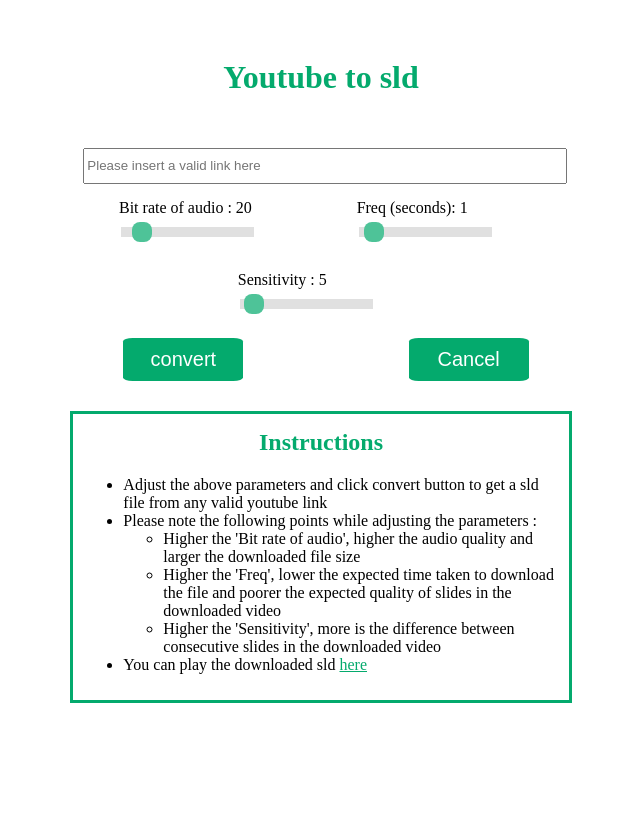
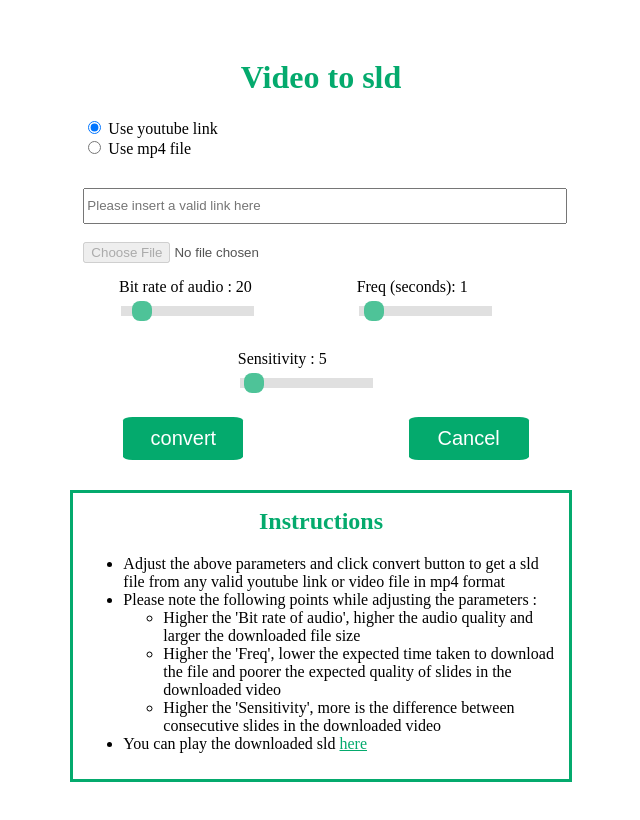
Before and after one commit to Ramanathi/converter, a Django app: page /mp42sld/ in a window 1280 px wide. Shown: the whole page, without its empty margins (319-959 px from the left). Before the commit the page ends 703 px from the top, so only its background shows below. Run offline with Django 3.2, Linux system fonts and the light colour scheme; some libraries are stand-ins or nearby versions.

Commit message:
final changes

```diff
--- a/mp42sld/forms.py
+++ b/mp42sld/forms.py
@@ -7,3 +7,4 @@
     sensitivity = forms.DecimalField(min_value=1, max_value=100)
     title = forms.CharField(max_length=100)
     # intensity = forms.DecimalField(min_value=1, max_value=255)
+    file = forms.FileField()
--- a/mp42sld/templates/mp42sld/home.html
+++ b/mp42sld/templates/mp42sld/home.html
@@ -14,11 +14,50 @@
   <main>
     <div class="top">
       {% block content %}
-      <h1 class="heading">Youtube to sld</h1>
-      <form method="post" id="form1" style="width: 40%;">
+      <h1 class="heading">Video to sld</h1>
+      <script>
+          document.getElementById("myfile").disabled = true;
+          function hide_link_input(x) {
+            if (x.checked) {
+                document.getElementById("link").disabled = true;
+                document.getElementById("myfile").disabled = false;
+            }
+            }
+
+            function hide_file_input(x) {
+            if (x.checked) {
+                document.getElementById("myfile").disabled = true;
+                document.getElementById("link").disabled = false;
+            }
+ }
+      </script>
+      <script>
+        function fileValidation() {
+            var fileInput =
+                document.getElementById('myfile');
+
+            var filePath = fileInput.value;
+
+            // Allowing file type
+            var allowedExtensions = /(\.mp4)$/i;
+
+            if (!allowedExtensions.exec(filePath)) {
+                alert('Invalid file type, only mp4 formats are allowed');
+                fileInput.value = '';
+                return false;
+            }
+        }
+    </script>
+      <form method="post" id="form1" style="width: 40%;" enctype="multipart/form-data">
         {% csrf_token %}
-        <input id="link" class="convert_input" type="text" name="link" placeholder="Please insert a valid link here">
+        <input type="radio" onchange="hide_file_input(this)" name="aorb" checked> <label> Use youtube link </label>
+        <br>
+        <input type="radio" onchange="hide_link_input(this)" name="aorb"> <label> Use mp4 file </label>
+        <div id = "A"><input id="link" class="convert_input" type="text" name="link" placeholder="Please insert a valid link here"></div>
+        <br>
+        <div id = "B" ><input type="file" id="myfile" name="myfile" onchange="fileValidation()" disabled></div>
         <input id="title" type="text" name="title" value="{{ title }}" hidden>
+        <!-- <input id="title" type="text" name="title" value="{{ done }}" hidden> -->
         <div class = "options">
           <div class = "option">
             <label>Bit rate of audio : </label> <span id="br">20</span>
@@ -62,13 +101,25 @@
           </div>
         </div>
         <!-- {{ form }} -->
+        <script>
+          function fun(){
+            document.getElementById('notice').style.display = "block";
+          }
+        </script>
         <div>
+
+          {% if done %}
+          <div style="margin-left: 35%; margin-right: 35%;">
+            <button id = "download" class="button" name="download" type="submit"><span>Download</span></button>
+          </div>
+          {% else %}
           <div style="float: left; ">
-            <button id = "convert" class="button" name="convert" type="submit" ><span>convert</span></button>
+            <button id = "convert" class="button" name="convert" type="submit" onclick="fun()"><span>convert</span></button>
           </div>
           <div style="float: right; margin-right: 50px;">
             <button id = "stop" class="button" name="cancel" type="submit" ><span>Cancel</span></button>
           </div>
+          {% endif %}
         </div>
 
 
@@ -76,7 +127,7 @@
 
       </form>
 
-
+      <meta id="my-data" data-duration="{{ duration }}" >
       <div  id="progress" style = "display:none ; font-size: 20px;">
         <style>
           .loading::after {
@@ -97,10 +148,23 @@
         </style>
         <div class="loading">Processing</div>
       </div>
+
+      <script>
+        var d = new Date()
+        var djangoData = Number($('#my-data').duration());
+        var hr = d.getHours()+djangoData/3600
+        var min = d.getMinutes()+ ((djangoData % 3600) / 60)
+
+        document.getElementById('para').innerHTML = "Please check out at" + String(hr) + " hrs : "+String(min)+" min, you can download when the download button appears"
+
+      </script>
+      <div id="notice" style="display:none;">
+        <p id="para">Please check out after sometime, download button will be appear after file is ready</p>
+      </div>
       <div class="instructions" >
         <h2 class="heading" style="margin-top: 5px;">Instructions</h2>
         <ul>
-          <li>Adjust the above parameters and click convert button to get a sld file from any valid youtube link</li>
+          <li>Adjust the above parameters and click convert button to get a sld file from any valid youtube link or video file in mp4 format</li>
           <li>Please note the following points while adjusting the parameters :</li>
           <ul style="list-style-type:circle; list-style: #04AA6D;">
             <li>Higher the 'Bit rate of audio', higher the audio quality and larger the downloaded file size  </li>
@@ -108,7 +172,7 @@
             <!-- <li>Higher the 'Intensity threshold', more is the difference between consecutive slides</li> -->
             <li>Higher the 'Sensitivity', more is the difference between consecutive slides in the downloaded video</li>
           </ul>
-          <li>You can play the downloaded sld <a style="color: #04AA6D;" href="slidecast.github.io">here</a></li>
+          <li>You can play the downloaded sld <a style="color: #04AA6D;" href="https://slidecast.github.io/" target="_blank">here</a></li>
         </ul>
       </div>
 
--- a/mp42sld/views.py
+++ b/mp42sld/views.py
@@ -13,16 +13,6 @@
 import os
 from django.http.response import HttpResponse
 import time
-from wsgiref.util import FileWrapper
-from django.http import StreamingHttpResponse
-
-class FileDeleteWrapper(FileWrapper):
-    def __init__(self, filepath, *args, **kwargs):
-        self.filepath = filepath
-        super(FileDeleteWrapper, self).__init__(*args, **kwargs)
-
-    def __del__(self, *args, **kwargs):
-        os.remove(self.filepath)
 
 
 def return_flag(title, file):
@@ -54,9 +44,6 @@
     v = abs(f_int-f1_int)
 
     num = sum(sum((v > intensity_threshold) * np.ones(v.shape)))
-    # if (f==f1).all():
-    #     print(v)
-    #     print((v>intensity_threshold)*v)
 
 
     if num > (f.shape[0]*f.shape[1]*sensitivity)/100:
@@ -92,12 +79,26 @@
     # img.show()
     return t, prev_frame, imageList
 
-def read_frames(f, intensity_threshold, sensitivity, freq, title):
+def rescale_frame(frame_input):
+    if frame_input.shape[0] > 480 :
+        percent = 480/frame_input.shape[0]
+        width = int(frame_input.shape[1] * percent)
+        height = int(frame_input.shape[0] * percent)
+        dim = (width, height)
+        return cv2.resize(frame_input, dim, interpolation=cv2.INTER_AREA)
+    else:
+        return frame_input
+
+def read_frames(f, intensity_threshold, sensitivity, freq, title, is_link):
 
     #get the video url
-    url = f.get('url',None)
+    if is_link:
+        url = f.get('url',None)
+        cap = cv2.VideoCapture(url)
+    else:
+        cap = cv2.VideoCapture(f)
     # open url with opencv
-    cap = cv2.VideoCapture(url)
+
     fps = cap.get(cv2.CAP_PROP_FPS)
 
     # check if url was opened
@@ -124,6 +125,7 @@
                 t, prev_frame, imageList = save_image(t, s, prev_frame, imageList)
                 break
 
+            frame = rescale_frame(frame)
             # display frame
             # cv2.imshow('frame', frame)
 
@@ -156,7 +158,6 @@
     if not canceled(title):
         pdf_gen(imageList, title)
     else:
-        rmfiles(title)
         return
 
     # keyboard actions
@@ -164,22 +165,18 @@
         with open(title+"/keyboard.json", 'w') as f:
             json.dump(key_actions, f)
     else:
-        rmfiles(title)
         return
 
     #metadata
     if not canceled(title):
         with open(title+"/metadata", 'w') as f:
-            json.dump({"width":shape[0],"height":shape[1]}, f)
+            json.dump({"width":shape[1],"height":shape[0]}, f)
     else:
-        rmfiles(title)
         return
 
     #mouse
     if not canceled(title):
         mouse(s, title)
-    else:
-        rmfiles(title)
 
 def mouse(max_time, title):
     mouse_actions = []
@@ -198,63 +195,82 @@
 
     video = pafy.new(video_id)
     bestaudio = video.getbestaudio()
-    subprocess.run(["mkdir", title])
-    write_cancel(title, 'False')
     file_name = title + "." + bestaudio.extension
     bestaudio.download(filepath = title+"/"+file_name)
 
     if not canceled(title):
         subprocess.run(["ffmpeg", "-y", "-i", title+"/"+file_name, "-b:a", bitrate, title+"/audio.mp3"])
 
+def remove_redundant():
+    arr = os.listdir('./')
+    for name in arr:
+        if int(time.time()) - int(os.path.getmtime(name)) > 10000:
+            try:
+                foldername = int(name)
+                rmfiles(name)
+            except:
+                if name[-3:] == 'zip':
+                    subprocess.run(['rm', name])
+
 # Create your views here.
 def index(request):
 
     title = str(int(time.time()))
+    params = {'title' : title, 'done' : False}
+
+    remove_redundant()
 
     if request.method == 'POST':
         form = linkform(request.POST)
+        form.is_valid()
 
-        if form.is_valid():
+        if form.cleaned_data.get('link') or request.FILES.get('myfile'):
 
             title = form.cleaned_data.get('title')
+            params['title'] = title
 
             if 'convert' in request.POST:
 
-                video_id = get_yt_link(form.cleaned_data.get('link'))
                 bitrate = str(form.cleaned_data.get('bitrate'))+"k"
-                print("can")
                 intensity_threshold = 10
                 freq = float(form.cleaned_data.get('freq'))
                 sensitivity = form.cleaned_data.get('sensitivity')
-                print(intensity_threshold,freq,sensitivity)
-                # print("can you see?")
+                is_link = True
 
-                audio(video_id, title, bitrate)
 
-                # bestaudio = video.getbestaudio()
-                # bestaudio.download()
-
-                ydl_opts = {}
-
-                # create youtube-dl object
-                ydl = youtube_dl.YoutubeDL(ydl_opts)
+                subprocess.run(["mkdir", title])
+                write_cancel(title, 'False')
 
                 # set video url, extract video information
-                info_dict = ydl.extract_info(video_id, download=False)
+                if form.cleaned_data.get('link'):
 
-                # get video formats available
-                formats = info_dict.get('formats',None)
+                    ydl = youtube_dl.YoutubeDL({})
+                    video_id = get_yt_link(form.cleaned_data.get('link'))
+                    info_dict = ydl.extract_info(video_id, download=False)
+                    audio(video_id, title, bitrate)
 
-                max_px = '000p'
-                for f in formats:
-                    px = f.get('format_note',None)
-                    if px[0] >= '0' and px[0] <= '9' and px <= '480p':
-                        if px > max_px:
-                            max_px = px
-                            format = f
+                    # get video formats available
+                    formats = info_dict.get('formats',None)
+
+                    max_px = '000p'
+                    for f in formats:
+                        px = f.get('format_note',None)
+                        if px[0] >= '0' and px[0] <= '9' and px <= '480p':
+                            if px > max_px:
+                                max_px = px
+                                format = f
+                else:
+                    is_link = False
+                    f = request.FILES['myfile']
+                    format = title+'/'+title+'.mp4'
+                    with open(format, 'wb+') as destination:
+                        for chunk in f.chunks():
+                            destination.write(chunk)
+                    command = "ffmpeg -i "+ format +" -ab "+bitrate+" -ac 2 -ar 44100 -vn " +title+"/audio.mp3"
+                    subprocess.run(command.split())
 
                 if not canceled(title):
-                    read_frames(format, intensity_threshold, sensitivity, freq, title)
+                    read_frames(format, intensity_threshold, sensitivity, freq, title, is_link)
 
                 if not canceled(title):
                     with ZipFile(title+'.zip', 'w') as zipObj:
@@ -265,37 +281,29 @@
                         zipObj.write(title+'/metadata')
                         zipObj.write(title+'/audio.mp3')
 
+                    params['done'] = True
 
-                redirect_str = '/mp42sld'
-                if not canceled(title):
-                    redirect_str = redirect_str + '/download/' + title
-
-                rmfiles(title)
-                return redirect(redirect_str)
-
-            else:
+            elif 'cancel' in request.POST:
                 write_cancel(title, 'True')
 
-    return render(request, 'mp42sld/home.html', {'title' : title})#, {'form': linkform()})
+        elif 'download' in request.POST :
+            title = form.cleaned_data.get('title')
+            if title+'.zip' in os.listdir('./'):
+                return redirect('/mp42sld/download/' + title)
+            else:
+                return HttpResponse("<html><body>Session Expired/File not Found, <a href="+'"'+"/mp42sld"+'"'+">Reload</a></body></html>")
+
+    return render(request, 'mp42sld/home.html', params)#, {'form': linkform()})
 
 def download_file(request, title):
 
     BASE_DIR = os.path.dirname(os.path.dirname(os.path.abspath(__file__)))
-    print(title)
-    ## remove this
-    ##
+
     filename = title + ".zip"
     filepath = BASE_DIR +'/'+ filename
-    # path = open(filepath, 'rb')
-    # mime_type, _ = mimetypes.guess_type(filepath)
-    # response = HttpResponse(path, content_type=mime_type)
-    response = StreamingHttpResponse(
-            FileDeleteWrapper(
-                filepath = filepath,
-                filelike=open(filepath, 'rb'),
-                blksize=16384
-            )
-        )
+    path = open(filepath, 'rb')
+    mime_type, _ = mimetypes.guess_type(filepath)
+    response = HttpResponse(path, content_type=mime_type)
     print(filename)
     response['Content-Disposition'] = "attachment; filename=%s" % filename
 
```
